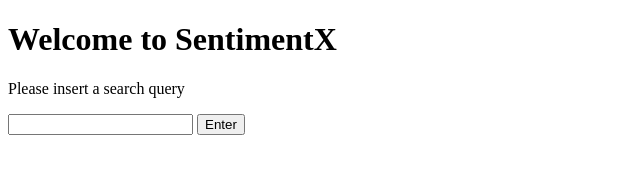
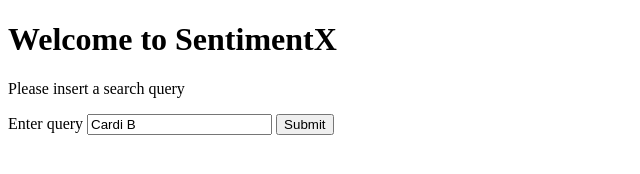
Before and after one commit to levkurtis/SentimentX, a plain HTML site: page index.html in a window 1280 px wide. Shown: the whole page, without its empty margins (0-640 px from the left). Drawn offline with Linux system fonts and the light colour scheme.

Commit message:
Added input box to website

```diff
--- a/index.html
+++ b/index.html
@@ -9,8 +9,13 @@
   <body>
     <h1>Welcome to SentimentX</h1>
     <p>Please insert a search query</p>
-    <input type="text" />
 
-    <button>Enter</button>
+    <form action="twitterAPI.py" method="get">
+    <label for="userinput">Enter query</label>
+    <input type="userinput" type="text" name="user_input" value="Cardi B" />
+    <input type="submit" />
+  </form>
+
+
   </body>
 </html>
```
